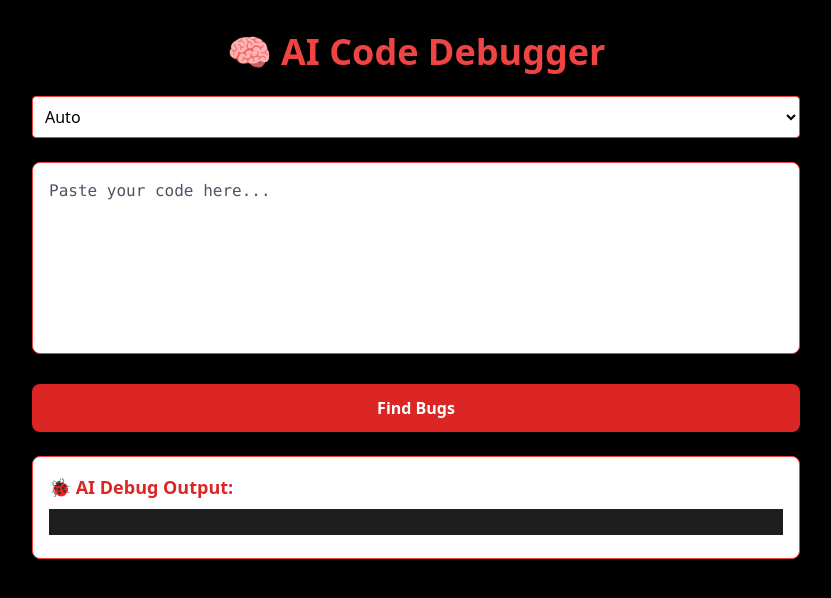
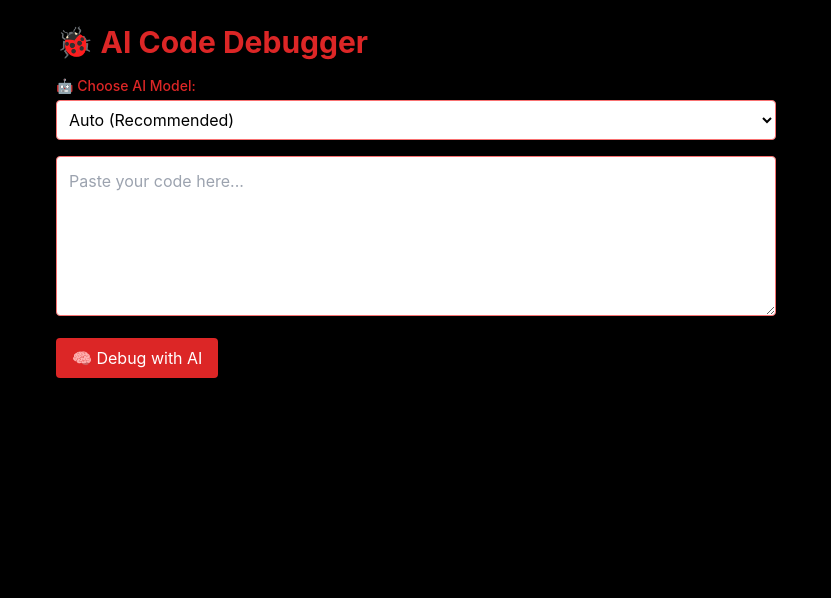
Before and after one commit to nikhxxt/ai-code-debugger, a Next.js app: page / in a window 1280 px wide. Shown: the top 598 px of the page, without its empty margins (224-1055 px from the left). Built offline with nearby package versions, Linux system fonts and the light colour scheme.

Commit message:
Update page.tsx

```diff
--- a/app/page.tsx
+++ b/app/page.tsx
@@ -1,87 +1,61 @@
 'use client';
 
 import { useState } from 'react';
-import CodeInput from '../components/CodeInput';
-import OutputBox from '../components/OutputBox';
-import LoadingAnimal from '../components/LoadingAnimal';
+import OutputBox from '@/components/OutputBox';
+import LoadingAnimal from '@/components/LoadingAnimal';
+import ModelSelector from '@/components/ModelSelector';
 
-export default function Page() {
+export default function HomePage() {
   const [code, setCode] = useState('');
   const [output, setOutput] = useState('');
+  const [model, setModel] = useState('openrouter/auto');
   const [loading, setLoading] = useState(false);
-  const [model, setModel] = useState('openrouter/auto');
 
-  const handleDebug = async () => {
-    if (!code.trim()) return;
-
+  const handleSubmit = async () => {
     setLoading(true);
     setOutput('');
 
     try {
-      const response = await fetch('https://openrouter.ai/api/v1/chat/completions', {
+      const res = await fetch('/api/debug', {
         method: 'POST',
-        headers: {
-          Authorization: `Bearer ${process.env.NEXT_PUBLIC_OPENROUTER_API_KEY}`,
-          'Content-Type': 'application/json'
-        },
-        body: JSON.stringify({
-          model,
-          messages: [
-            {
-              role: 'system',
-              content: 'You are an expert code debugger. Find and explain the bug in the following code.'
-            },
-            {
-              role: 'user',
-              content: code
-            }
-          ]
-        })
+        headers: { 'Content-Type': 'application/json' },
+        body: JSON.stringify({ code, model })
       });
 
-      const data = await response.json();
+      const data = await res.json();
+      setOutput(data.output || '⚠️ No response from AI');
+    } catch (err: any) {
+      setOutput(`❌ API Error: ${err.message}`);
+    }
 
-      if (data.error) {
-        setOutput(`❌ API Error: ${data.error.message || 'Unknown error'}`);
-      } else {
-        const reply = data.choices?.[0]?.message?.content || 'No response';
-        setOutput(reply);
-      }
-    } catch (err: any) {
-      setOutput(`❌ Fetch Error: ${err.message}`);
-    } finally {
-      setLoading(false);
-    }
+    setLoading(false);
   };
 
   return (
-    <main className="min-h-screen bg-black text-white px-4 py-8 flex flex-col items-center font-sans">
-      <div className="w-full max-w-3xl space-y-6">
-        <h1 className="text-4xl font-bold text-center text-red-500 drop-shadow-lg">🧠 AI Code Debugger</h1>
+    <main className="max-w-3xl mx-auto p-6">
+      <h1 className="text-3xl font-bold text-red-600 mb-4">🐞 AI Code Debugger</h1>
 
-        <select
-          value={model}
-          onChange={(e) => setModel(e.target.value)}
-          className="w-full p-2 bg-white text-black rounded border border-red-500 focus:outline-none focus:ring-2 focus:ring-red-500"
-        >
-          <option value="openrouter/auto">Auto</option>
-          <option value="openrouter/claude-2.1">Claude 2.1</option>
-          <option value="openrouter/gpt-4">GPT-4</option>
-          <option value="openrouter/mixtral">Mixtral</option>
-        </select>
+      <ModelSelector model={model} setModel={setModel} />
 
-        <CodeInput value={code} onChange={setCode} />
+      <textarea
+        value={code}
+        onChange={(e) => setCode(e.target.value)}
+        placeholder="Paste your code here..."
+        className="w-full h-40 p-3 border border-red-400 rounded mb-4 text-black"
+      />
 
-        <button
-          onClick={handleDebug}
-          disabled={loading}
-          className="w-full py-3 bg-red-600 hover:bg-red-700 rounded-lg text-white font-semibold transition disabled:opacity-50"
-        >
-          {loading ? 'Debugging...' : 'Find Bugs'}
-        </button>
+      <button
+        onClick={handleSubmit}
+        className="px-4 py-2 bg-red-600 hover:bg-red-700 text-white rounded"
+      >
+        🧠 Debug with AI
+      </button>
 
-        {loading ? <LoadingAnimal /> : <OutputBox output={output} code={code} />}
-      </div>
+      {loading ? (
+        <LoadingAnimal />
+      ) : (
+        output && <OutputBox output={output} code={code} />
+      )}
     </main>
   );
 }
```
